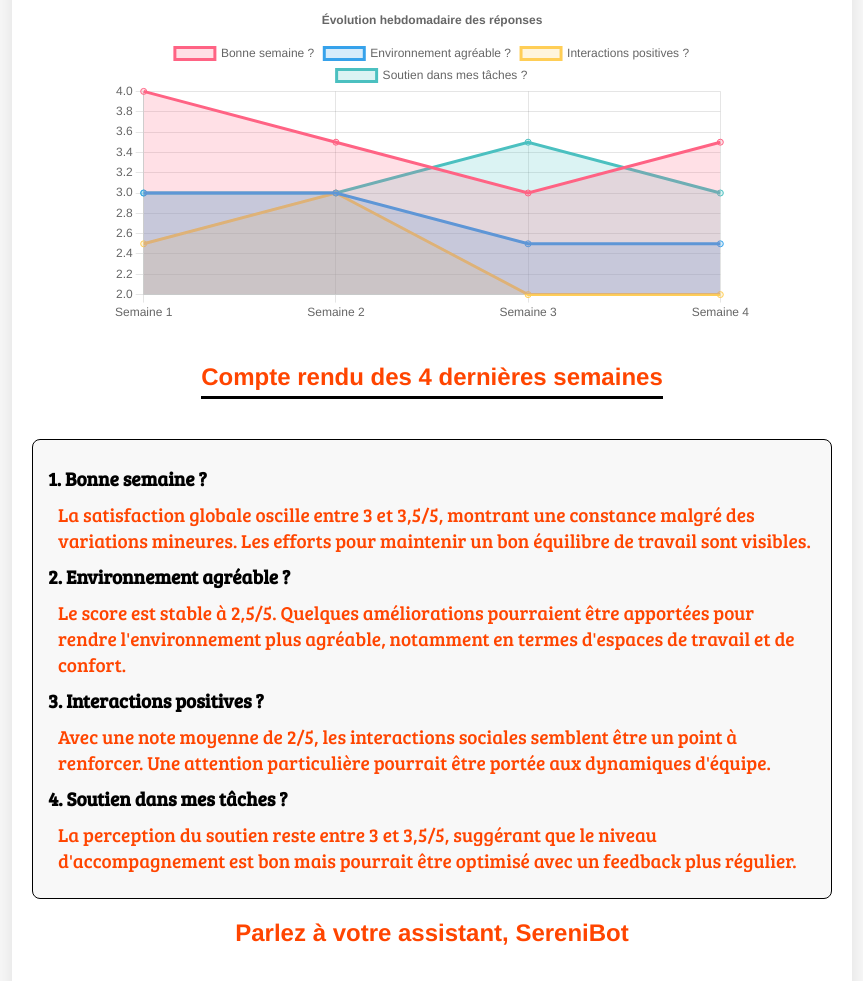
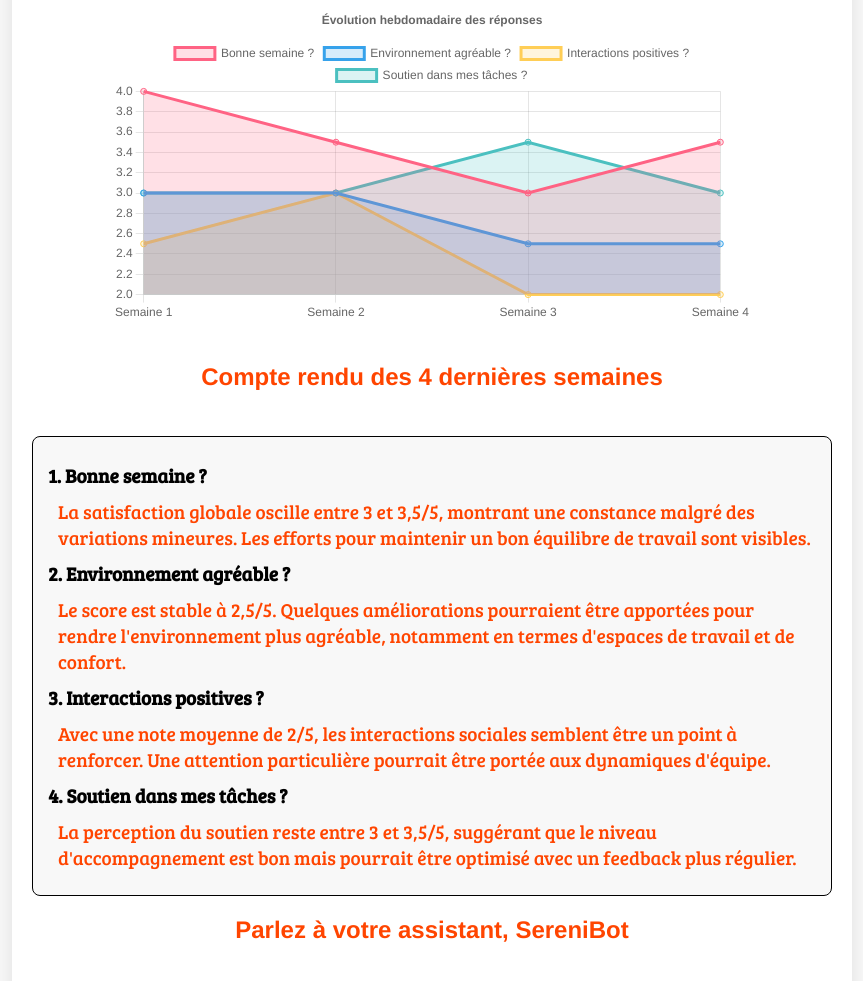
Before and after one commit to Aedery16-11/hackaton_orange, a plain HTML site: page dashboard_employé.html in a window 1280 px wide. Shown: the part 395-1376 px from the top of the page, without its empty margins (208-1071 px from the left). Drawn offline with nearby package versions, Linux system fonts and the light colour scheme.

Commit message:
suppression d'une bordure

```diff
--- a/dashboard_employé.html
+++ b/dashboard_employé.html
@@ -120,8 +120,7 @@
     <canvas id="timelineChart"></canvas>
 
     <!-- Résumé Mensuel -->
-    <h2 style="font-family: Helvetica; border-bottom: 3px solid black; display: inline-block; padding-bottom: 5px;">Compte rendu des 4 dernières semaines</h2>
-    <div class="summary" style="background-color: #f8f8f8; padding: 15px; border: 1px solid black; border-radius: 8px; margin-bottom: 20px;">
+    <h2 style="font-family: Helvetica; display: inline-block; padding-bottom: 5px; border-bottom: none;">Compte rendu des 4 dernières semaines</h2>    <div class="summary" style="background-color: #f8f8f8; padding: 15px; border: 1px solid black; border-radius: 8px; margin-bottom: 20px;">
         <p><strong style="color: black;">1. Bonne semaine ?</strong></p>
         <p style="color: orangered; margin-left: 10px;">
             La satisfaction globale oscille entre 3 et 3,5/5, montrant une constance malgré des variations mineures. Les efforts pour maintenir un bon équilibre de travail sont visibles.
```
